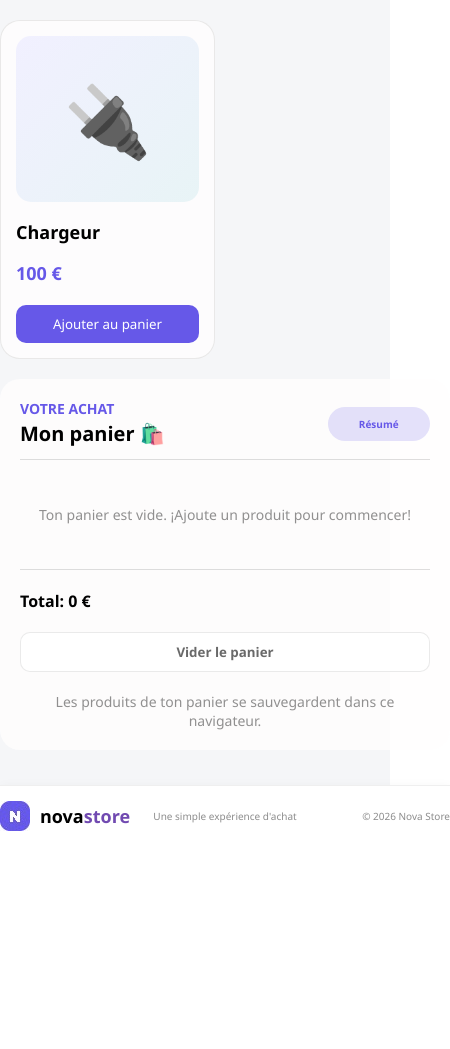
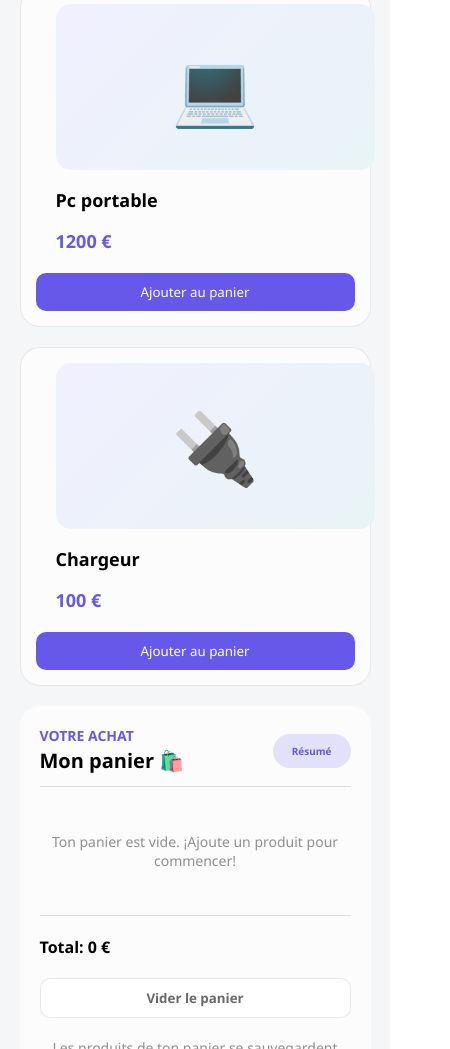
Before and after one commit to bloomMethod/panier---novembre-2026, a plain HTML site: page index.html in a window 390 px wide. Shown: the part 951-2000 px from the top of the page, 450 px wide, since content can reach past the window. Before the commit the page ends 1797 px from the top, so only its background shows below. Drawn offline with Linux system fonts and the light colour scheme.

Commit message:
mise à jour 18-11-2026 responsive

```diff
--- a/css/styles.css
+++ b/css/styles.css
@@ -386,8 +386,9 @@ body {
 @media screen and (max-width: 500px) {
   body {
     nav {
-      width: 450px;
-      grid-template-columns: 1fr 2fr;
+      width: 100%;
+      grid-template-columns: 1fr auto;
+      padding: 15px 20px;
       .logo {
         .img {
           gap: 10px;
@@ -399,12 +400,12 @@ body {
     }
     .div-background-color {
       .div-content {
-        width: 450px;
+        width: 100%;
         header {
-          width: 450px;
+          width: 90%;
           margin: 0px auto 35px auto;
           grid-template-columns: 1fr;
-          padding: 50px;
+          padding: 50px 20px;
           .presentacion {
             .servicios {
               ul {
@@ -432,22 +433,30 @@ body {
           }
         }
         section {
-          width: 450px;
+          width: 100%;
           grid-template-columns: 1fr;
           .productos {
+            span {
+              display: block;
+              margin: 0px 20px;
+            }
             .titulo {
+              width: 90%;
+              margin: 0px auto 20px auto;
               grid-template-columns: 1fr;
               .calidad {
                 display: none;
               }
             }
             .lista-productos {
-              width: 450px;
-              grid-template-columns: 1fr 1fr;
+              width: 90%;
+              margin: 0px auto;
+              grid-template-columns: 1fr;
             }
           }
           .carrito {
-            width: 450px;
+            width: 90%;
+            margin: 0px auto;
             .encabezado {
               grid-template-columns: 3fr 1fr;
               .compra {
@@ -464,16 +473,51 @@ body {
       }
     }
     footer {
-      width: 450px;
-      grid-template-columns: 1fr 1fr 1fr;
+      display: grid;
+      grid-template-columns: 75px 1fr 85px;
+      align-items: center;
+      width: 100%;
+      margin: 0 auto;
+      padding: 15px 12px;
+      gap: 6px;
+      position: relative;
       .logo {
+        min-width: 0px;
+        overflow: hidden;
+        justify-self: start;
         .img {
           gap: 10px;
+          h1 {
+            font-size: 13px;
+          }
+          img {
+            width: 25px;
+            height: 25px;
+          }
         }
       }
+
       .experiencia,
       .year {
-        font-size: 10px;
+        min-width: 0px;
+        font-size: 8px;
+        text-align: center;
+      }
+      .experiencia {
+        grid-column: 2;
+        justify-self: stretch;
+        width: 100%;
+        margin: 0;
+        font-size: 9px;
+        white-space: nowrap;
+        text-align: center;
+        position: relative;
+        left: 20px;
+      }
+      .year {
+        justify-self: end;
+        white-space: nowrap;
+        font-size: 7px;
       }
     }
   }
```
